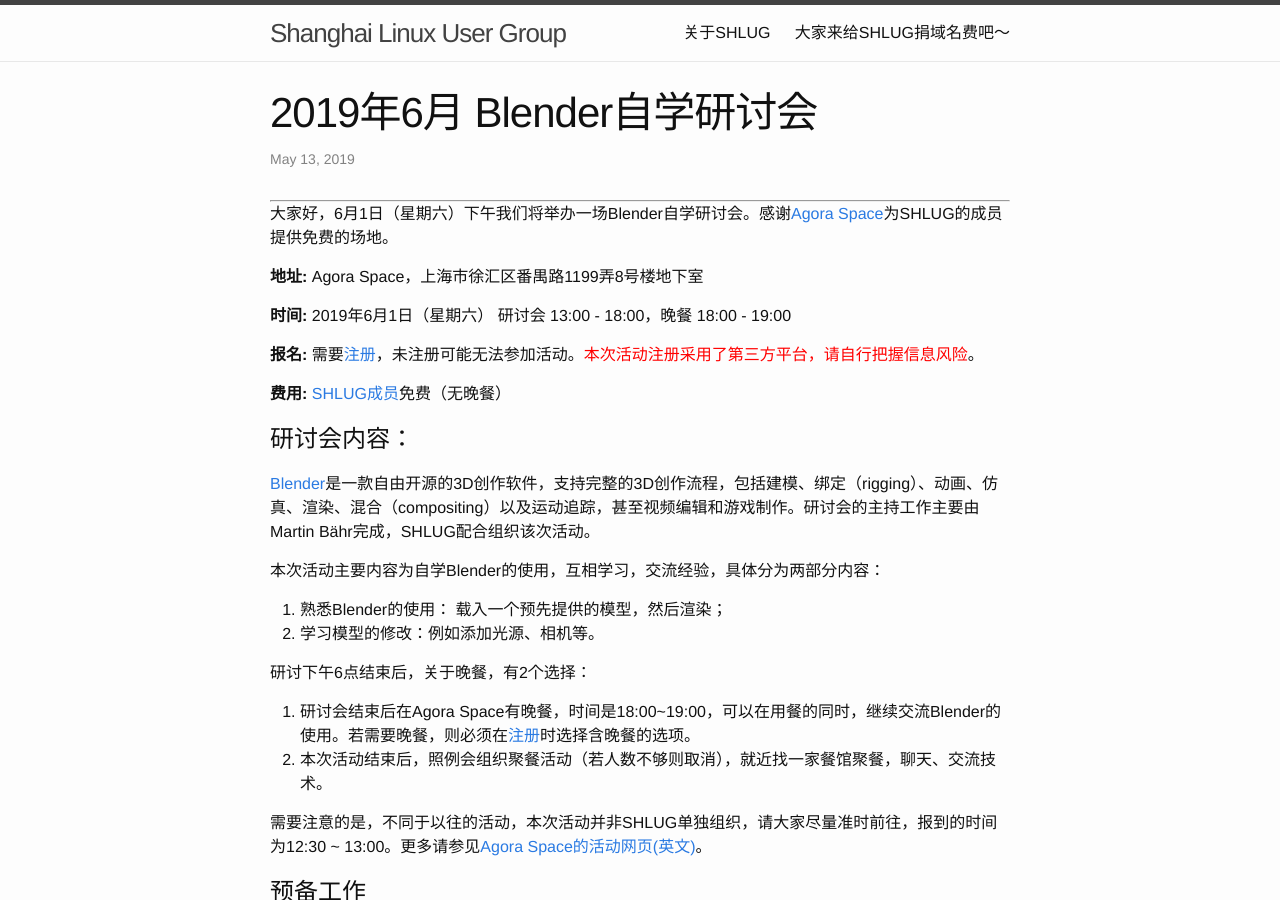
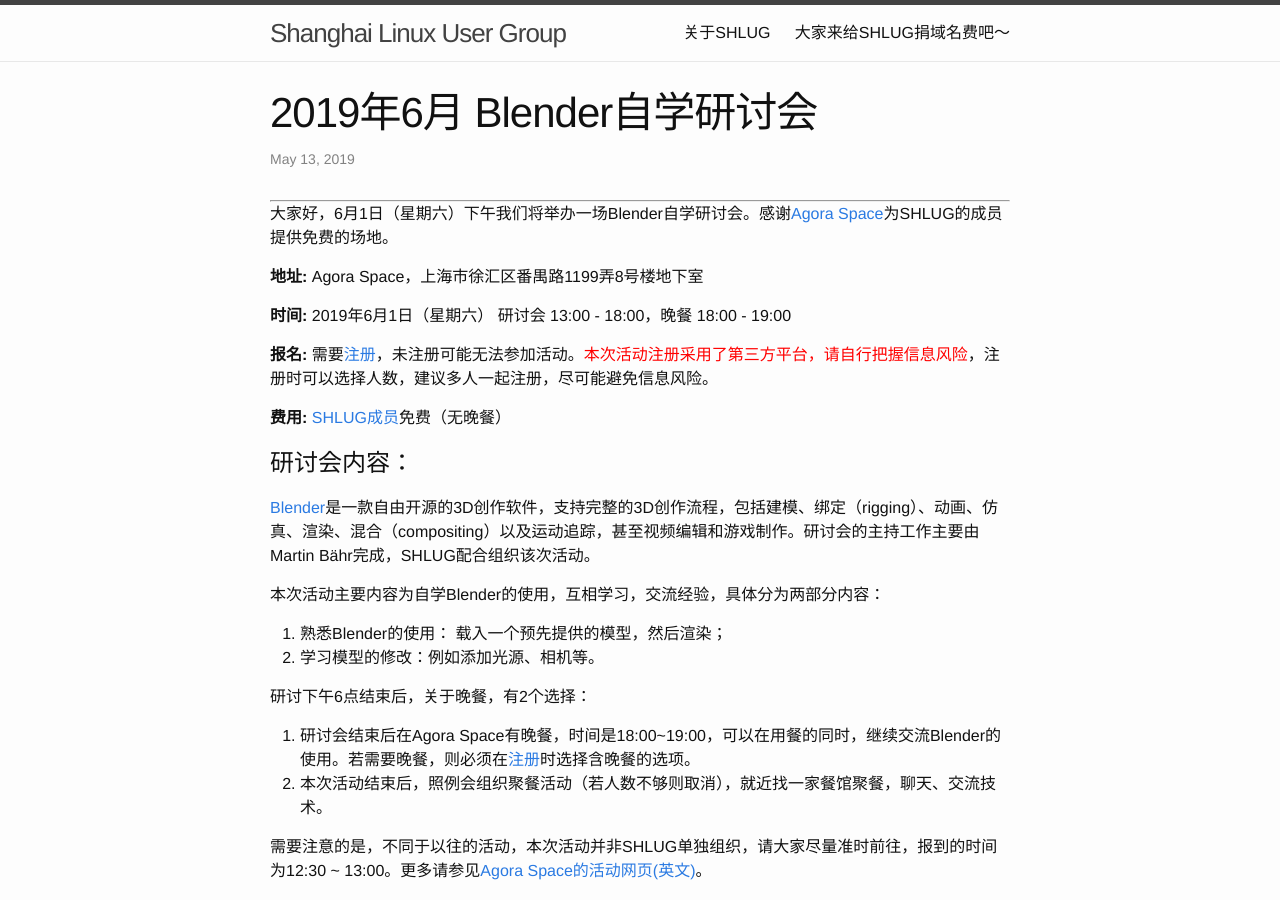
Before and after one commit to shanghailug/shanghailug.github.io, a Jekyll site: the page built from _posts/2019-05-13-blender-workshop.md, in a window 1280 px wide and 900 px high. Built offline with Jekyll 4.4.1, drawn with Linux system fonts in a browser that asks for light colours.

Commit message:
blender workshop: make advice for register.

```diff
--- a/_posts/2019-05-13-blender-workshop.md
+++ b/_posts/2019-05-13-blender-workshop.md
@@ -12,7 +12,7 @@
 
 **时间:** 2019年6月1日（星期六） 研讨会 13:00 - 18:00，晚餐 18:00 - 19:00
 
-**报名:** 需要[注册](#a4)，未注册可能无法参加活动。<span style="color:red">本次活动注册采用了第三方平台，请自行把握信息风险</span>。
+**报名:** 需要[注册](#a4)，未注册可能无法参加活动。<span style="color:red">本次活动注册采用了第三方平台，请自行把握信息风险</span>，注册时可以选择人数，建议多人一起注册，尽可能避免信息风险。
 
 **费用:** [SHLUG成员](#a2)免费（无晚餐）
 
```
